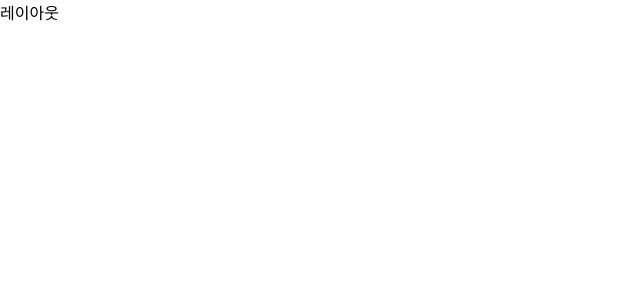
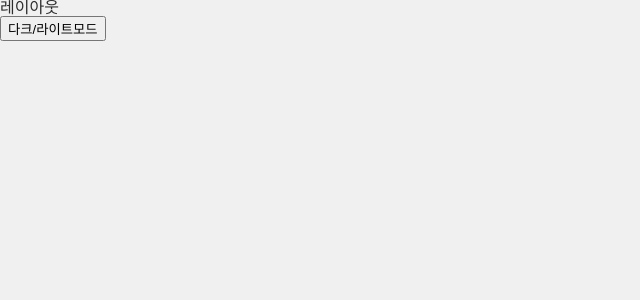
Before and after one commit to doggopawer/notion-clone, a React (Create React App) app: page / in a window 1280 px wide. Shown: the top 300 px of the page, without its empty margins (0-640 px from the left). Built offline with nearby package versions, Linux system fonts and the light colour scheme.

Commit message:
feat: 다크모드를 위한 ThemeContext 설정

```diff
--- /dev/null
+++ b/src/context/themeContext.tsx
@@ -0,0 +1,27 @@
+import { createContext, useState, ReactNode } from "react";
+import { lightTheme, darkTheme } from "../theme/theme";
+import { ThemeProvider as StyledProvider } from "styled-components";
+
+export type ThemeContextType = {
+  themeMode: string;
+  setThemeMode: React.Dispatch<React.SetStateAction<string>>;
+};
+
+export const ThemeContext = createContext<ThemeContextType | {}>({});
+
+type ThemeProviderProps = {
+  children: ReactNode;
+};
+
+const ThemeProvider = ({ children }: ThemeProviderProps) => {
+  const [themeMode, setThemeMode] = useState("light");
+  const themeObject = themeMode === "light" ? lightTheme : darkTheme;
+
+  return (
+    <ThemeContext.Provider value={{ themeMode, setThemeMode }}>
+      <StyledProvider theme={themeObject}>{children}</StyledProvider>
+    </ThemeContext.Provider>
+  );
+};
+
+export default ThemeProvider;
--- a/src/index.tsx
+++ b/src/index.tsx
@@ -1,14 +1,18 @@
-import React from "react";
 import ReactDOM from "react-dom/client";
 import "./index.css";
 import App from "./App";
 import { BrowserRouter } from "react-router-dom";
+import ThemeProvider from "./context/themeContext";
+import { GlobalStyle } from "./theme/GlobalStyle";
 
 const root = ReactDOM.createRoot(
   document.getElementById("root") as HTMLElement
 );
 root.render(
-  <BrowserRouter>
-    <App />
-  </BrowserRouter>
+  <ThemeProvider>
+    <GlobalStyle />
+    <BrowserRouter>
+      <App />
+    </BrowserRouter>
+  </ThemeProvider>
 );
--- a/src/pages/Layout.tsx
+++ b/src/pages/Layout.tsx
@@ -1,9 +1,24 @@
+import { useContext } from "react";
 import { Outlet } from "react-router-dom";
+import { ThemeContext, ThemeContextType } from "../context/themeContext";
 
 const Layout = () => {
+  const { themeMode, setThemeMode } = useContext(
+    ThemeContext
+  ) as ThemeContextType;
+
+  const handleToggleThemeMode = () => {
+    if (themeMode === "light") {
+      setThemeMode("dark");
+    } else {
+      setThemeMode("light");
+    }
+  };
+
   return (
     <div>
       <div>레이아웃</div>
+      <button onClick={handleToggleThemeMode}>다크/라이트모드</button>
       <Outlet />
     </div>
   );
```
